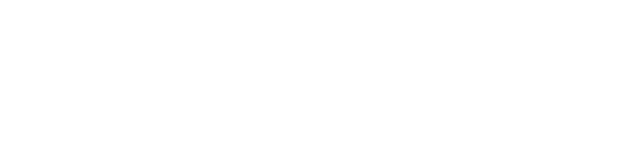
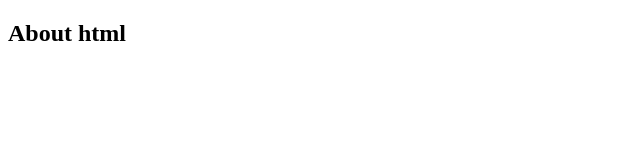
Before and after one commit to oshekeyta/gitone, a plain HTML site: page about.html in a window 1280 px wide. Shown: the whole page, without its empty margins (0-640 px from the left). Drawn offline with Linux system fonts and the light colour scheme.

Commit message:
about me

```diff
--- a/about.html
+++ b/about.html
@@ -7,6 +7,6 @@
     <title>Document</title>
 </head>
 <body>
-
+    <h2>About html</h2>
 </body>
 </html>
```
